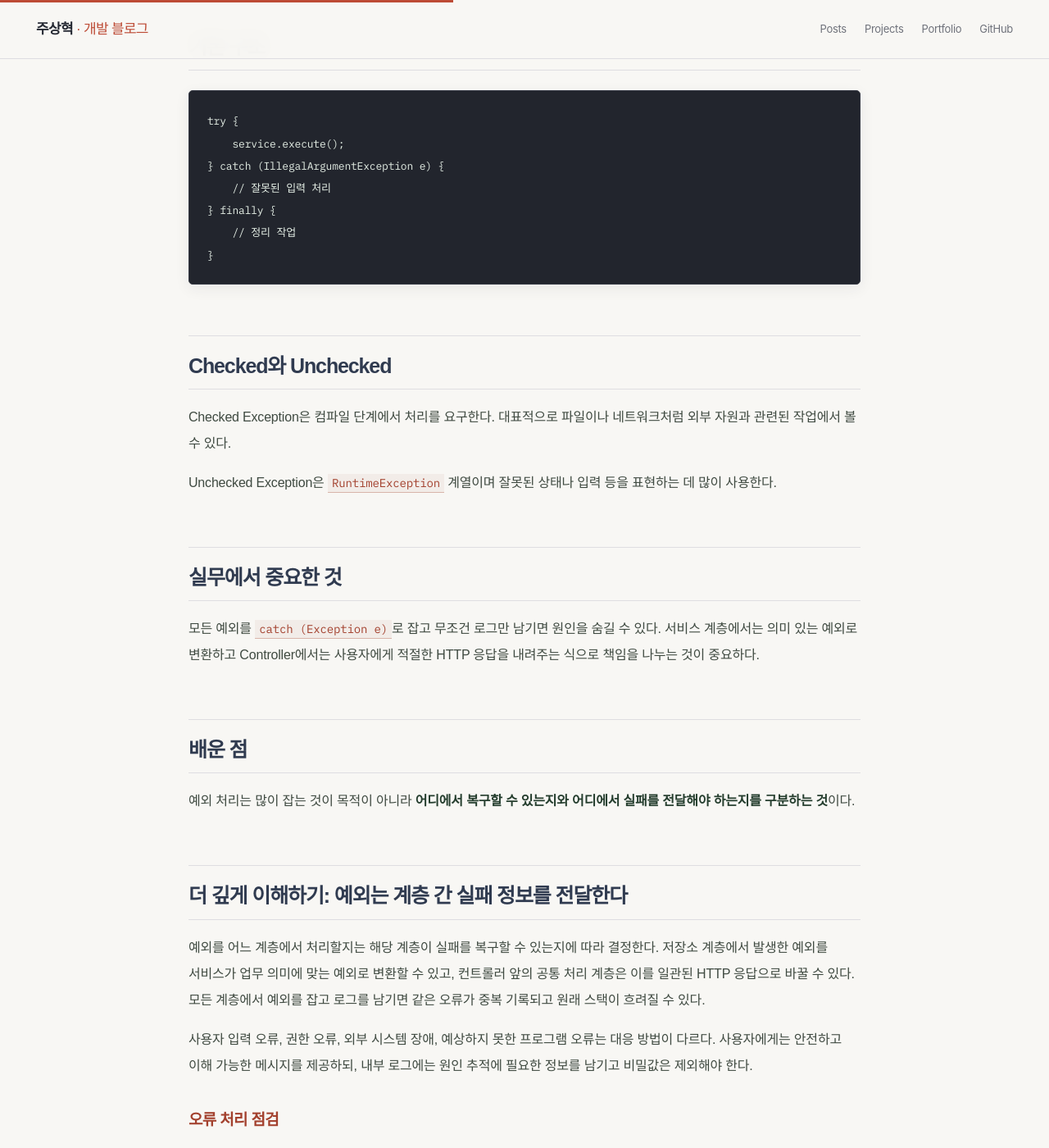
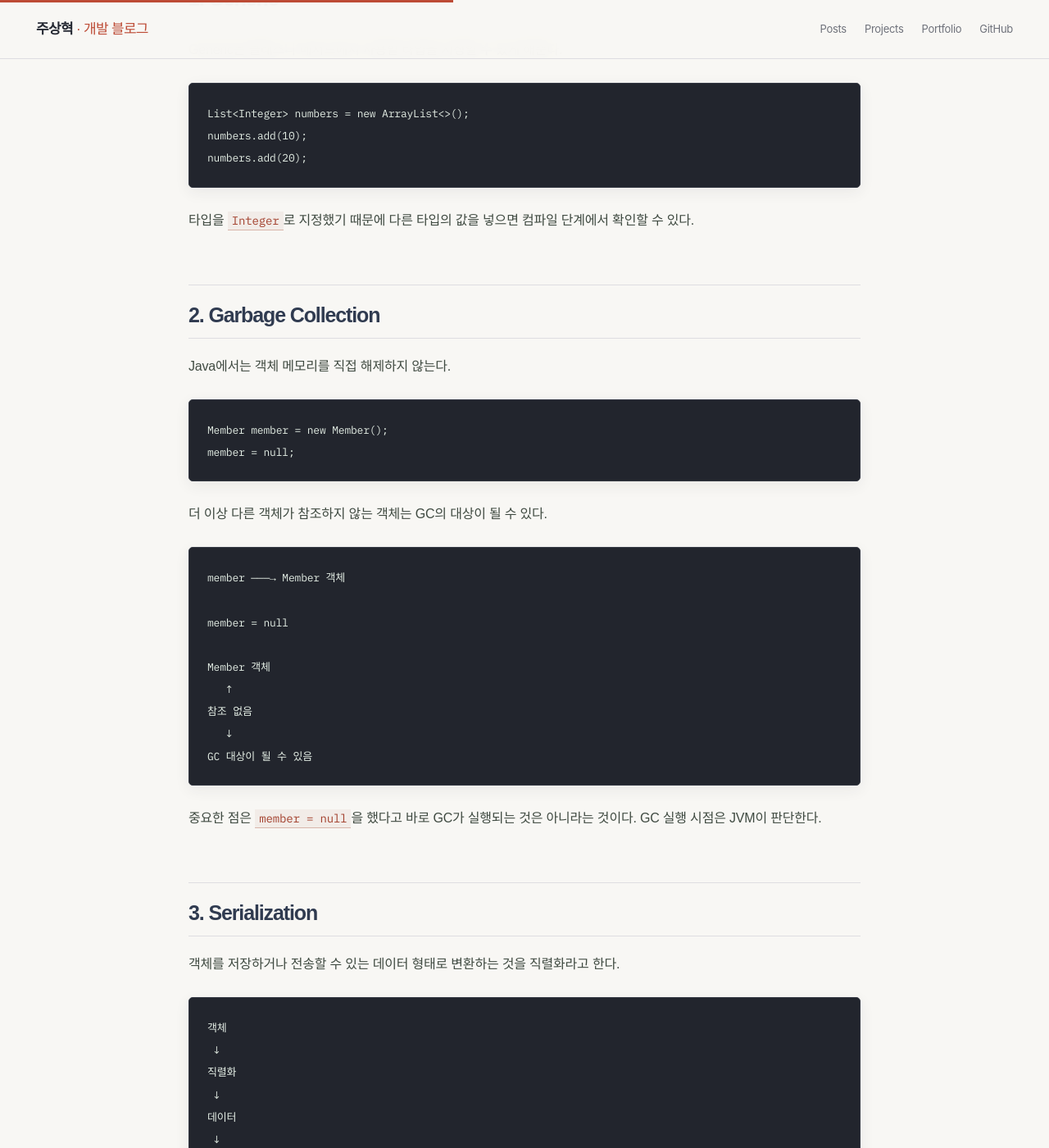
Before and after one commit to zuzusnasna/zuzusnasna.github.io, a Jekyll site: the page built from _posts/2026-10-30-java-exception.md, in a window 1280 px wide and 1400 px high, scrolled down 671 px. Shown: the whole window at 82% size. Built offline with Jekyll 4.4.1, drawn with Linux system fonts in a browser that asks for light colours; some web fonts are replaced; some of the changed text lies outside the part shown.

Commit message:
정리: Java Generic과 GC, Serialization 필기본

````diff
--- a/_posts/2026-10-30-java-exception.md
+++ b/_posts/2026-10-30-java-exception.md
@@ -1,49 +1,81 @@
 ---
 layout: post
-title: "부트캠프 : Java 예외 처리와 checked / unchecked exception"
-date: 2026-10-30 11:00:00 +0900
-categories: [학습]
+title: "Java 데이터 처리 — Generic, Garbage Collection, Serialization"
+date: 2026-10-30 11:50:00 +0900
+categories: [Spring]
 tags: [Java]
 ---
 
-예외 처리는 단순히 오류 메시지를 출력하는 기능이 아니라 **실패했을 때 프로그램이 어떤 상태로 동작해야 하는지를 결정하는 설계**다.
+오늘은 Java의 타입 처리와 메모리 관리, 객체를 데이터로 변환하는 과정을 정리했다.
 
-## 기본 구조
+## 1. Generic
+
+Generic은 클래스나 메서드에서 사용할 타입을 지정할 수 있게 해준다.
 
 ```java
-try {
-    service.execute();
-} catch (IllegalArgumentException e) {
-    // 잘못된 입력 처리
-} finally {
-    // 정리 작업
+List<Integer> numbers = new ArrayList<>();
+numbers.add(10);
+numbers.add(20);
+```
+
+타입을 `Integer`로 지정했기 때문에 다른 타입의 값을 넣으면 컴파일 단계에서 확인할 수 있다.
+
+## 2. Garbage Collection
+
+Java에서는 객체 메모리를 직접 해제하지 않는다.
+
+```java
+Member member = new Member();
+member = null;
+```
+
+더 이상 다른 객체가 참조하지 않는 객체는 GC의 대상이 될 수 있다.
+
+```text
+member ───→ Member 객체
+
+member = null
+
+Member 객체
+   ↑
+참조 없음
+   ↓
+GC 대상이 될 수 있음
+```
+
+중요한 점은 `member = null`을 했다고 바로 GC가 실행되는 것은 아니라는 것이다. GC 실행 시점은 JVM이 판단한다.
+
+## 3. Serialization
+
+객체를 저장하거나 전송할 수 있는 데이터 형태로 변환하는 것을 직렬화라고 한다.
+
+```text
+객체
+ ↓
+직렬화
+ ↓
+데이터
+ ↓
+저장 / 전송
+```
+
+반대로 데이터를 다시 객체로 만드는 것이 역직렬화다.
+
+```text
+데이터
+ ↓
+역직렬화
+ ↓
+객체
+```
+
+실제 서버 개발에서는 Java 기본 Serialization뿐 아니라 JSON 같은 형식을 자주 사용한다.
+
+```json
+{
+  "name": "홍길동",
+  "age": 25
 }
 ```
 
-## Checked와 Unchecked
-
-Checked Exception은 컴파일 단계에서 처리를 요구한다. 대표적으로 파일이나 네트워크처럼 외부 자원과 관련된 작업에서 볼 수 있다.
-
-Unchecked Exception은 `RuntimeException` 계열이며 잘못된 상태나 입력 등을 표현하는 데 많이 사용한다.
-
-## 실무에서 중요한 것
-
-모든 예외를 `catch (Exception e)`로 잡고 무조건 로그만 남기면 원인을 숨길 수 있다. 서비스 계층에서는 의미 있는 예외로 변환하고 Controller에서는 사용자에게 적절한 HTTP 응답을 내려주는 식으로 책임을 나누는 것이 중요하다.
-
-## 배운 점
-
-예외 처리는 많이 잡는 것이 목적이 아니라 **어디에서 복구할 수 있는지와 어디에서 실패를 전달해야 하는지를 구분하는 것**이다.
-
-## 더 깊게 이해하기: 예외는 계층 간 실패 정보를 전달한다
-
-예외를 어느 계층에서 처리할지는 해당 계층이 실패를 복구할 수 있는지에 따라 결정한다. 저장소 계층에서 발생한 예외를 서비스가 업무 의미에 맞는 예외로 변환할 수 있고, 컨트롤러 앞의 공통 처리 계층은 이를 일관된 HTTP 응답으로 바꿀 수 있다. 모든 계층에서 예외를 잡고 로그를 남기면 같은 오류가 중복 기록되고 원래 스택이 흐려질 수 있다.
-
-사용자 입력 오류, 권한 오류, 외부 시스템 장애, 예상하지 못한 프로그램 오류는 대응 방법이 다르다. 사용자에게는 안전하고 이해 가능한 메시지를 제공하되, 내부 로그에는 원인 추적에 필요한 정보를 남기고 비밀값은 제외해야 한다.
-
-### 오류 처리 점검
-- 복구할 수 있는 예외만 처리하고 나머지는 적절히 전파하는가?
-- 예외를 성공 응답으로 바꾸거나 조용히 무시하지 않는가?
-- API 오류 형식과 상태 코드가 일관적인가?
-- 같은 예외가 여러 계층에서 중복 로깅되지 않는가?
-
-예외 처리는 오류를 없애는 것이 아니라 실패가 발생해도 시스템 상태와 사용자 응답을 예측 가능하게 만드는 설계다.
+객체를 메모리에 존재하는 상태 그대로만 보는 것이 아니라 저장·전송을 위한 데이터 형태로 바꿀 수 있다는 점까지 같이 정리했다.
````
